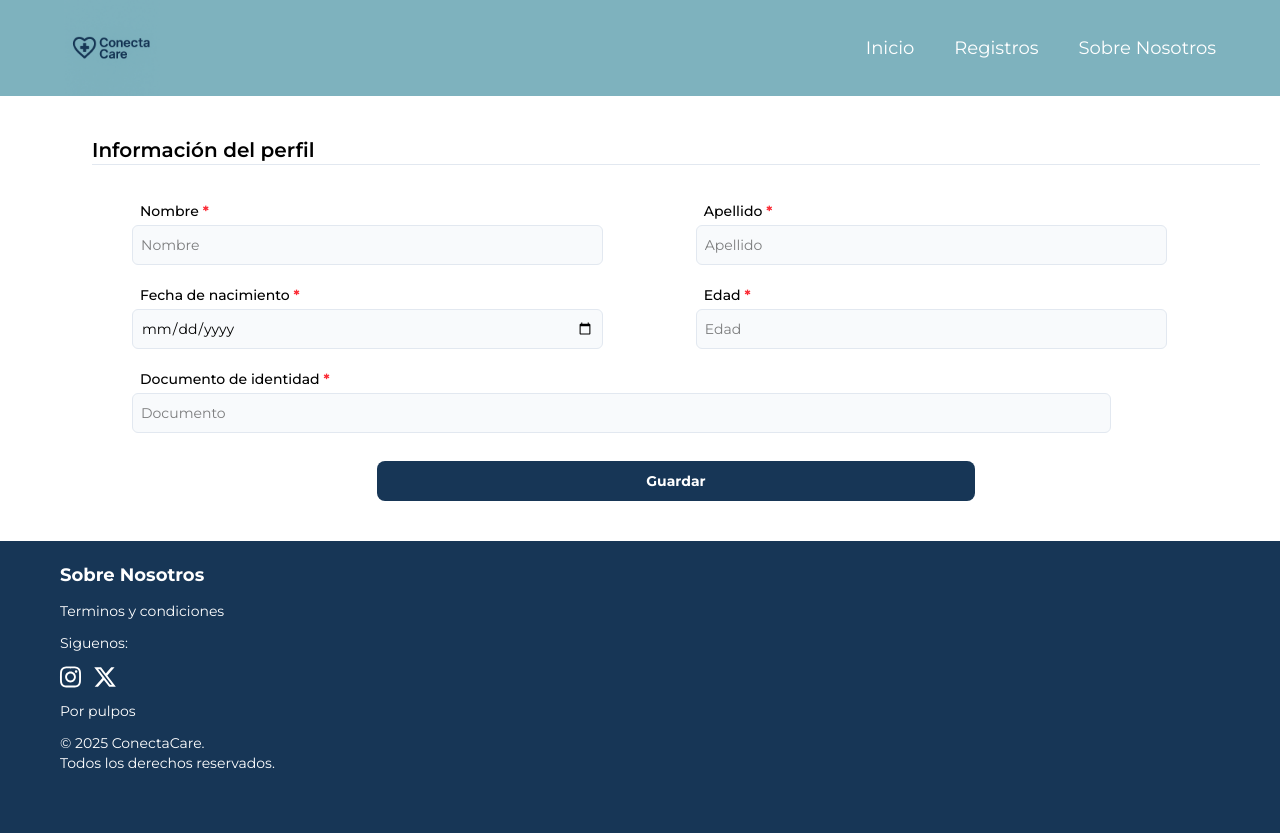
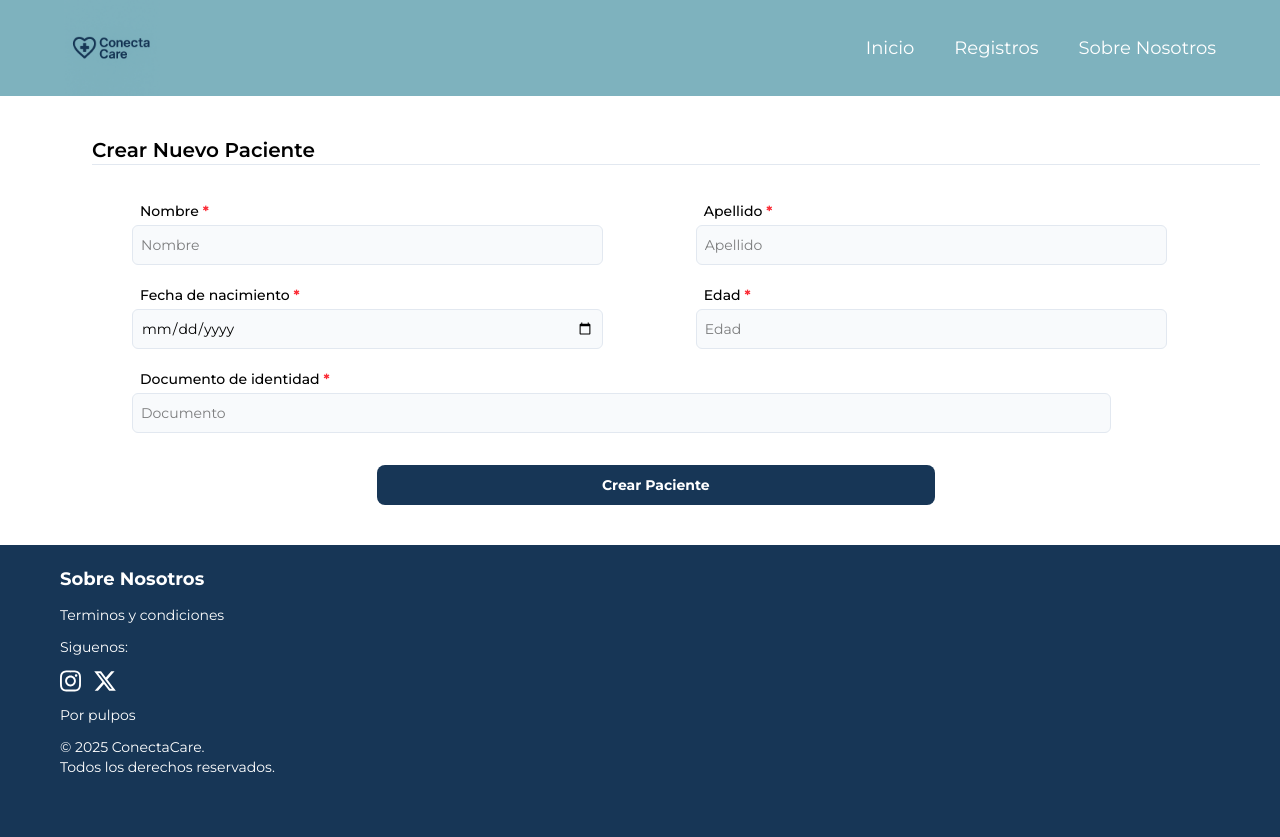
Before and after one commit to SwEng2-2025i-pulpo/ConectaCare, a React (Vite) app: page /configuracion in a window 1280 px wide. Built offline with nearby package versions, Linux system fonts and the light colour scheme.

Commit message:
feat: crear nuevo paciente

```diff
--- a/src/components/componentsSettings/MainSettings.jsx
+++ b/src/components/componentsSettings/MainSettings.jsx
@@ -1,14 +1,58 @@
 import { useForm } from 'react-hook-form'
+import { useState } from 'react'
 import { FormInput } from '../forms/componentsForms/FormInput'
 import { ButtonSubmit } from '../forms/componentsForms/ButtonSubmit'
+import { createPatient } from '../../utils/apiCreatePatient'
+
 function MainSettings () {
-  const { register, formState: { errors } } = useForm()
+  const { register, handleSubmit, reset, formState: { errors } } = useForm()
+  const [loading, setLoading] = useState(false)
+  const [message, setMessage] = useState('')
+
+  const onSubmit = async (data) => {
+    setLoading(true)
+    setMessage('')
+
+    try {
+      // Preparar datos para enviar al backend
+      const patientData = {
+        name: data.name,
+        last_name: data.last_name,
+        birth_date: data.birth_date,
+        age: parseInt(data.age),
+        document: data.document,
+        activity_level: 'Moderado',
+        cholesterol: 0,
+        glucose: 0
+      }
+
+      console.log('Enviando datos del paciente:', patientData)
+
+      const result = await createPatient(patientData)
+      console.log('Paciente creado exitosamente:', result)
+
+      setMessage('¡Paciente creado exitosamente!')
+      reset() // Limpiar el formulario
+    } catch (error) {
+      console.error('Error al crear paciente:', error)
+      setMessage('Error al crear el paciente: ' + error.message)
+    } finally {
+      setLoading(false)
+    }
+  }
   return (
     <main className='mainSettings'>
       <div className='mainSettings__title'>
-        <h1 className='mainSettings__h1'>Información del perfil</h1>
+        <h1 className='mainSettings__h1'>Crear Nuevo Paciente</h1>
       </div>
-      <div className='mainSettings__div'>
+
+      {message && (
+        <div className={`w-[90%] p-4 rounded-lg mx-auto mb-4 text-center font-medium lg:w-[86%] lg:mx-0 lg:ml-15 ${message.includes('Error') ? 'bg-red-100 text-red-800 border border-red-300' : 'bg-green-100 text-green-800 border border-green-300'}`}>
+          {message}
+        </div>
+      )}
+
+      <form onSubmit={handleSubmit(onSubmit)} className='mainSettings__div'>
         <div className='Settings__form__div'>
           <FormInput
             label='Nombre'
@@ -17,7 +61,7 @@ function MainSettings () {
             placeholder='Nombre'
             register={register}
             required={{ required: 'El nombre es obligatorio' }}
-            error={errors.full_name}
+            error={errors.name}
           />
           <FormInput
             label='Apellido'
@@ -25,8 +69,8 @@ function MainSettings () {
             id='last_name'
             placeholder='Apellido'
             register={register}
-            required={{ required: 'Ingresar el apellido es obligatorio' }}
-            error={errors.glucose}
+            required={{ required: 'El apellido es obligatorio' }}
+            error={errors.last_name}
           />
         </div>
         <div className='Settings__form__div'>
@@ -36,7 +80,7 @@ function MainSettings () {
             id='birth_date'
             placeholder='Fecha de nacimiento'
             register={register}
-            required={{ required: 'la fecha de nacimiento es obligatoria' }}
+            required={{ required: 'La fecha de nacimiento es obligatoria' }}
             error={errors.birth_date}
           />
           <FormInput
@@ -56,14 +100,18 @@ function MainSettings () {
             id='document'
             placeholder='Documento'
             register={register}
-            required={{ required: 'Ingresar el documento es obligatorio' }}
-            error={errors.cholesterol}
+            required={{ required: 'El documento es obligatorio' }}
+            error={errors.document}
           />
         </div>
-      </div>
-      <div className='w-[95%] h-auto flex justify-center items-start mb-5 lg:mx-auto lg:w-[55%]'>
-        <ButtonSubmit text='Guardar' type='submit' />
-      </div>
+        <div className='w-[95%] h-auto flex justify-center items-start mb-5 lg:mx-auto lg:w-[55%]'>
+          <ButtonSubmit
+            text={loading ? 'Creando...' : 'Crear Paciente'}
+            type='submit'
+            disabled={loading}
+          />
+        </div>
+      </form>
     </main>
   )
 }
--- /dev/null
+++ b/src/utils/apiCreatePatient.js
@@ -0,0 +1,21 @@
+export async function createPatient (patientData) {
+  const response = await fetch('/create-patient/', {
+    method: 'POST',
+    headers: {
+      'Content-Type': 'application/json'
+    },
+    body: JSON.stringify(patientData)
+  })
+
+  if (!response.ok) {
+    const errorText = await response.text()
+    console.error('Error creating patient:', {
+      status: response.status,
+      statusText: response.statusText,
+      body: errorText
+    })
+    throw new Error(`Error ${response.status}: ${errorText}`)
+  }
+
+  return response.json()
+}
```
